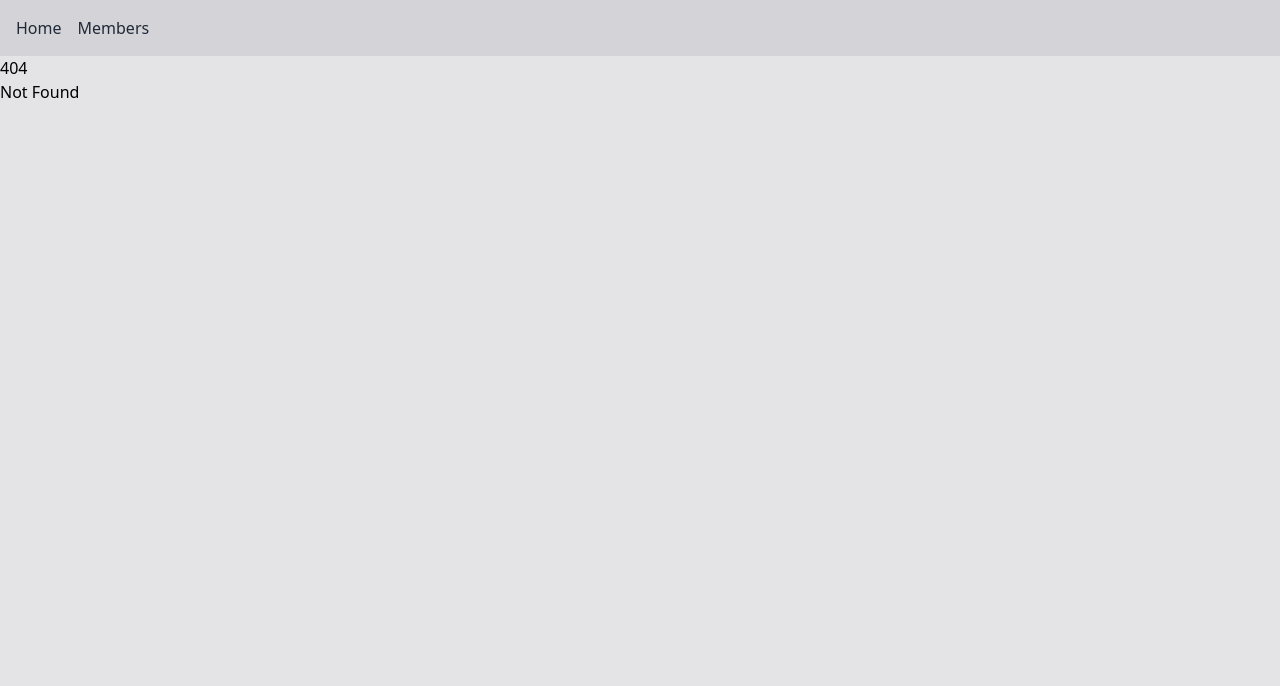
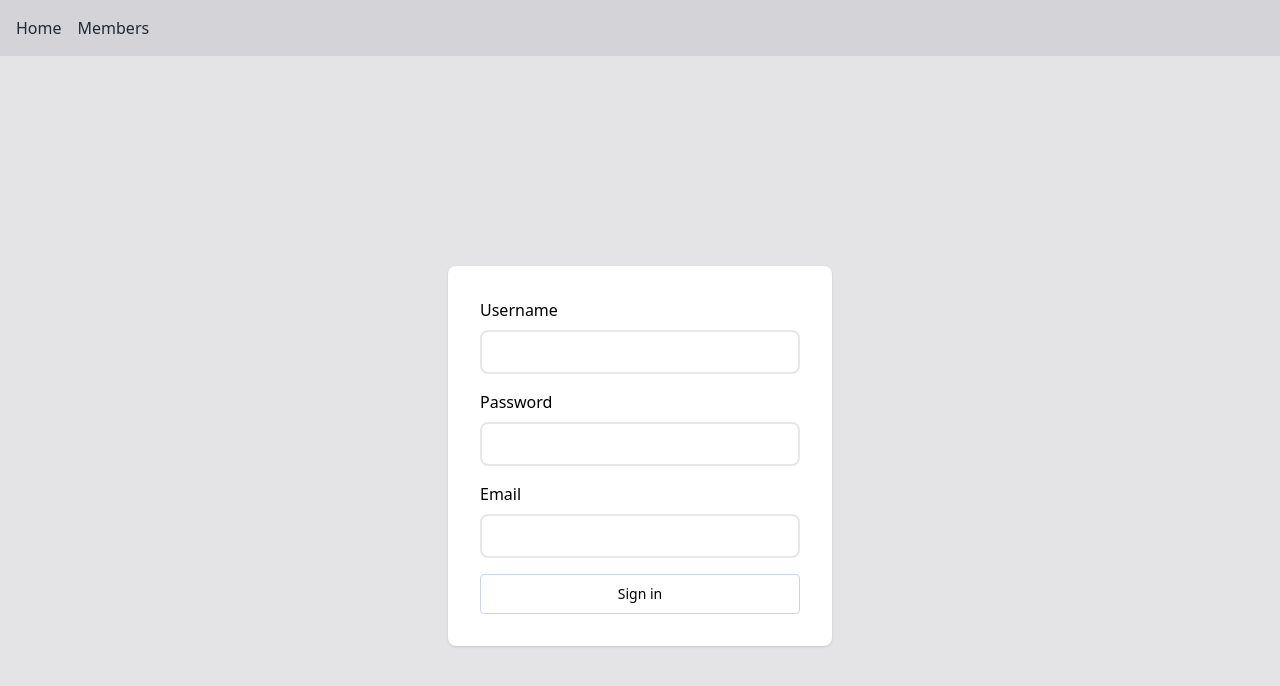
Before and after one commit to stephane-nguyen/FamilyTree, a SvelteKit app in the folder client/: page /sign-up in a window 1280 px wide. Before the commit this address had no page. Shown: the top 686 px of the page. Built offline with nearby package versions, Linux system fonts and the light colour scheme.

Commit message:
add sign up UI

```diff
--- /dev/null
+++ b/client/src/routes/sign-up/+page.svelte
@@ -0,0 +1,37 @@
+<script lang="ts">
+  function saveUser() {}
+</script>
+
+<div class="flex justify-center items-center h-screen">
+  <div class="bg-white border-black shadow overflow-hidden sm:rounded-lg w-96 p-8">
+    <form on:submit|preventDefault={saveUser} method="POST" class="flex flex-col">
+      <label for="username" class="mb-2">Username</label>
+      <input
+        type="text"
+        name="username"
+        required
+        class="border-solid border-2 mb-4 rounded-lg p-2"
+      />
+
+      <label for="password" class="mb-2">Password</label>
+      <input
+        type="password"
+        name="password"
+        required
+        class="border-solid border-2 mb-4 rounded-lg p-2"
+      />
+
+      <label for="email" class="mb-2">Email</label>
+      <input type="email" name="email" required class="border-solid border-2 mb-4 rounded-lg p-2" />
+
+      <button
+        type="submit"
+        class="inline-flex h-10 w-full items-center justify-center gap-2 rounded border border-slate-300
+                bg-white p-2 text-sm font-medium text-black outline-none focus:ring-2 focus:ring-[#333] focus:ring-offset-1
+                disabled:cursor-not-allowed disabled:opacity-60"
+      >
+        Sign in
+      </button>
+    </form>
+  </div>
+</div>
```
